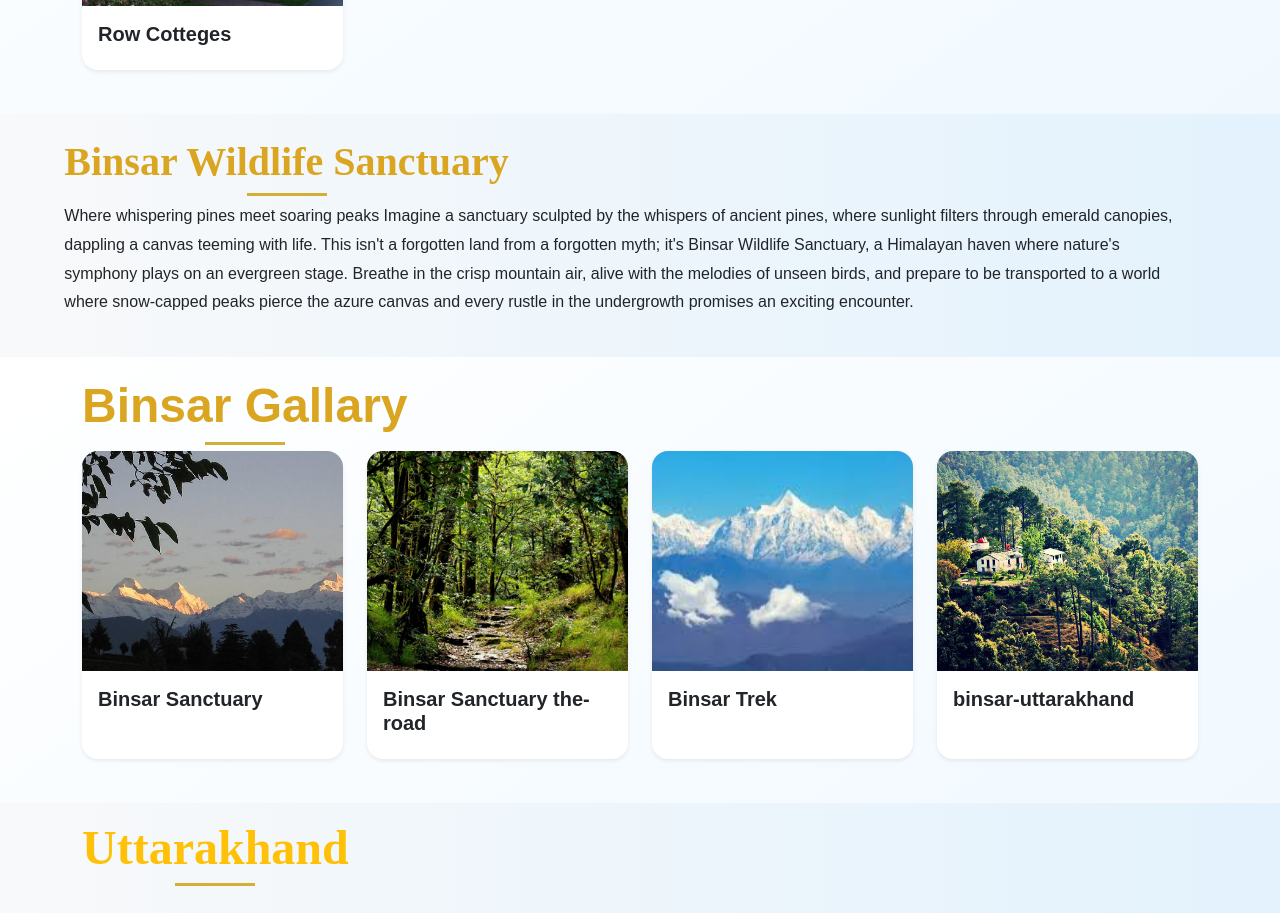
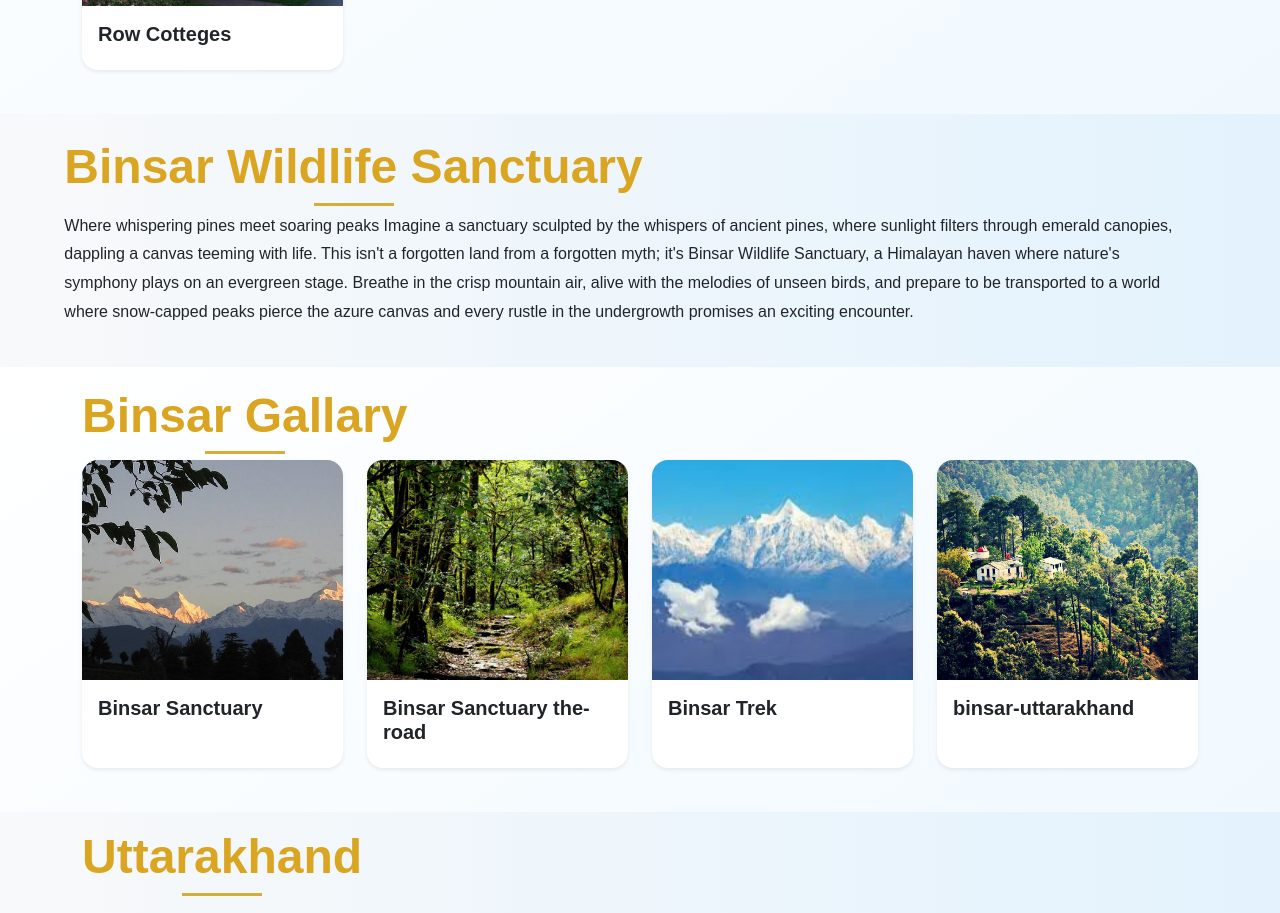
Before and after one commit to Gyasuddinali/doctordash, a React (Create React App) app: page / in a window 1280 px wide. Shown: the part 1820-2733 px from the top of the page. Built offline with nearby package versions, Linux system fonts and the light colour scheme.

Commit message:
color changess

```diff
--- a/src/tour/AboutSection.js
+++ b/src/tour/AboutSection.js
@@ -4,7 +4,7 @@ import kasar from './destination/Kasar Devi.jpeg'
 function AboutSection() {
   return (
     <div className="container mt-5" id="kasar">
-      <h1 className=" rounded text-danger section-title" style={{fontFamily:'cursive'}}>KASARDEVI</h1>
+      <h1 className=" rounded section-title" style={{color:'goldenrod'}}>KASARDEVI</h1>
       {/* <h2 className=" rounded text-success text-center mt-3">Images Of Heaven</h2> */}
 
       <div className="row mt-4">
--- a/src/tour/BinsarNew.js
+++ b/src/tour/BinsarNew.js
@@ -160,7 +160,8 @@ const BinsarNew = () => {
         <div className="col-12 col-md-11">
           <h1
             className=" section-title text-center"
-            style={{ color: 'goldenrod', fontFamily: 'cursive', fontSize: '2.5rem' }}
+            style={{color:'goldenrod'}}
+            // style={{ color: 'goldenrod', fontFamily: 'cursive', fontSize: '2.5rem' }}
           >
              Binsar Wildlife Sanctuary
           </h1>
--- a/src/tour/Himalay.js
+++ b/src/tour/Himalay.js
@@ -5,7 +5,7 @@ import himalay from './destination/Himalaya From Paradise Cliff.jpeg'
 function AboutSection() {
   return (
     <div className="container pt-2 mt-2" id="uttranchal">
-      <h1 className=" rounded text-center text-warning section-title" style={{fontFamily:'cursive'}}>Uttarakhand</h1>
+      <h1 className=" rounded text-center section-title" style={{color:'goldenrod'}}>Uttarakhand</h1>
       <h2 className=" rounded text-success text-center mt-3">Feeling the Himalayas
 </h2>
 
--- a/src/tour/MountainRom.js
+++ b/src/tour/MountainRom.js
@@ -5,7 +5,7 @@ import himalay from './destination/Hidden Gem Of Himalaya.jpeg'
 function MountainRom() {
   return (
     <div className="container mt-5" id="almora">
-      <h1 className=" section-title fst-italic text-success text-center" style={{fontFamily:'cursive'}}>
+      <h1 className=" section-title   text-center" style={{color:'goldenrod'}}>
         ALMORA
       </h1>
 
```
